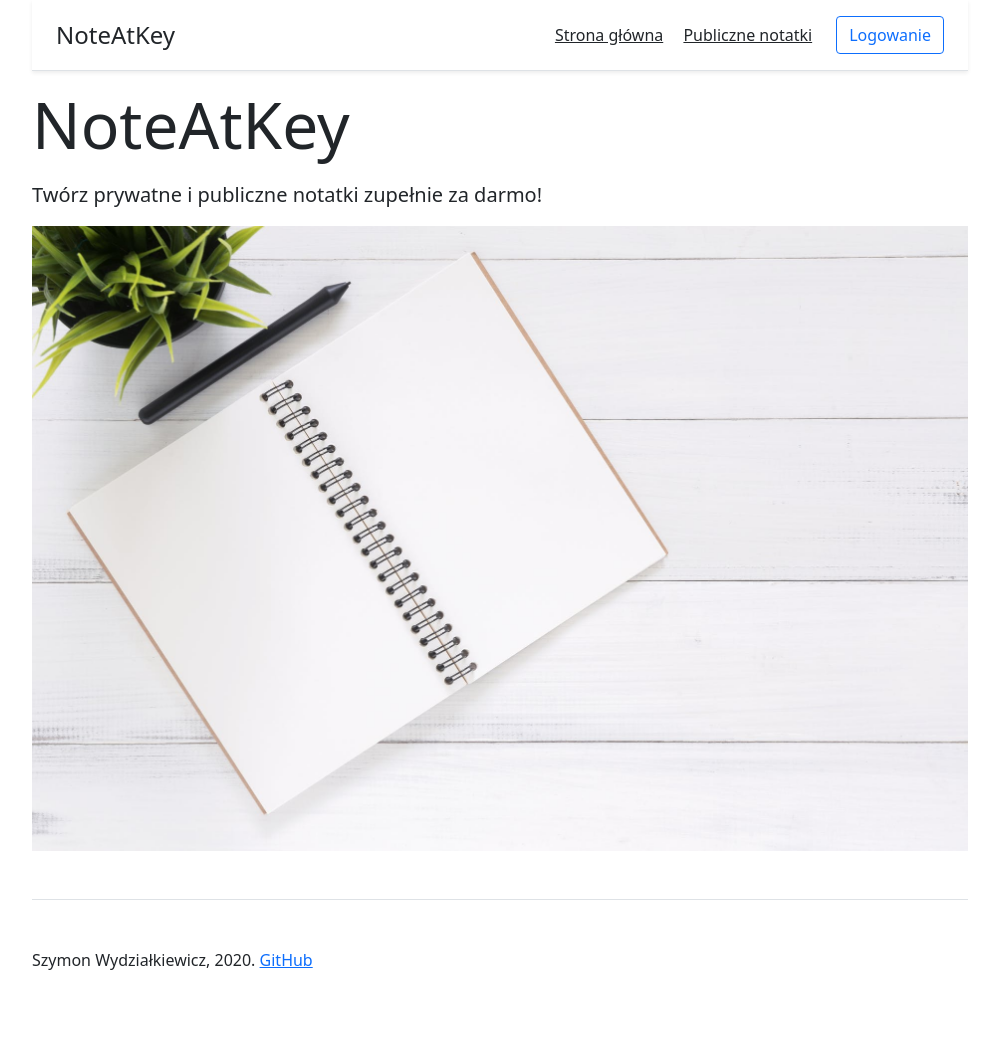
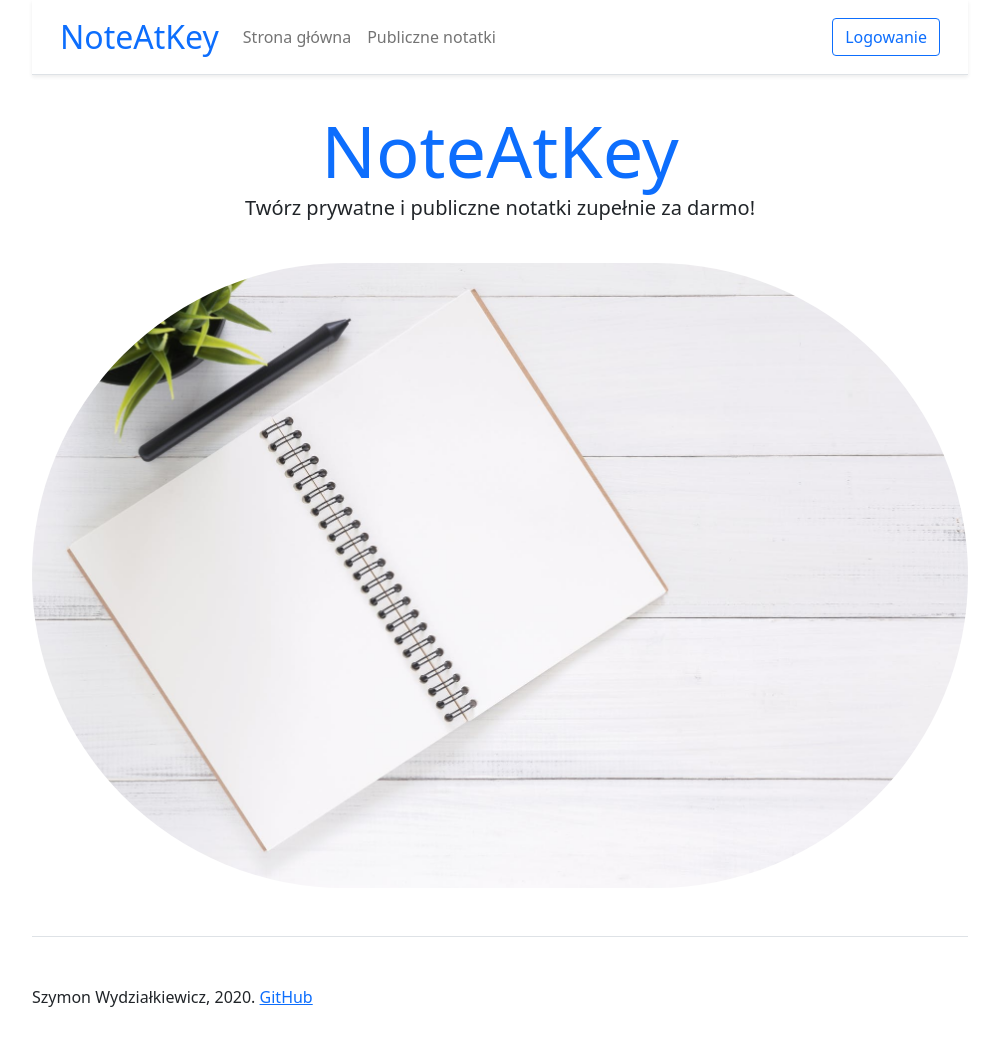
Before and after one commit to Wydzials/NoteAtKey, a Python web app: template web/templates/index.html in a window 1280 px wide. Shown: the whole page, without its empty margins (140-1139 px from the left). Before the commit the page ends 970 px from the top, so only its background shows below. Run offline with Jinja, Linux system fonts and the light colour scheme; the template is opened without the code that fills it, so the values that code supplies are empty.

Commit message:
Upgrade templates styling, rebuild navbar

```diff
--- a/web/templates/base.html
+++ b/web/templates/base.html
@@ -1,6 +1,7 @@
 <!doctype html>
 
 <html lang="pl">
+
 <head>
     <!-- Required meta tags -->
     <meta charset="utf-8">
@@ -19,17 +20,35 @@
 
 <body>
     <div class="container">
-        <header class="d-flex flex-column flex-md-row align-items-center p-3 px-md-4 mb-3 border-bottom shadow-sm">
-            <p class="h4 my-0 me-md-auto fw-normal">NoteAtKey</p>
-            <nav class="my-2 my-md-0 me-md-3">
-                <a class="p-2 text-dark" href="{{ url_for('index') }}">Strona główna</a>
-                <a class="p-2 text-dark" href="#">Publiczne notatki</a>
-            </nav>
-            <a class="btn btn-outline-primary" href="{{ url_for('login') }}">Logowanie</a>
-        </header>
+        <nav class="navbar px-3 mb-2 navbar-expand-lg navbar-light bg-white border-bottom shadow-sm">
+            <div class="container-fluid">
+                <a class="navbar-brand text-primary lead" style="font-size: 2rem">NoteAtKey</a>
+                <button class="navbar-toggler" type="button" data-bs-toggle="collapse" data-bs-target="#navbarSupportedContent" aria-controls="navbarSupportedContent" aria-expanded="false" aria-label="Toggle navigation">
+                    <span class="navbar-toggler-icon"></span>
+                </button>
+                <div class="collapse navbar-collapse" id="navbarSupportedContent">
+                    <ul class="navbar-nav me-auto mb-2 mb-lg-0">
+                        <li class="nav-item">
+                            <a class="nav-link" href="{{ url_for('index') }}">Strona główna</a>
+                        </li>
+                        <li class="nav-item">
+                            <a class="nav-link" href="#">Publiczne notatki</a>
+                        </li>
+                    </ul>
+                    <div class="d-flex">
+                        {% if "username" in session %}
+                        <span class="navbar-text mx-2">{{ session["username"] }}</span>
+                        <a class="btn btn-outline-primary" href="{{ url_for('logout') }}">Wyloguj</a>
+                        {% else %}
+                        <a class="btn btn-outline-primary" href="{{ url_for('login') }}">Logowanie</a>
+                        {% endif %}
+                    </div>
+                </div>
+            </div>
+        </nav>
     </div>
 
-    <main class="container">
+    <main class="container my-2">
         {% with messages = get_flashed_messages(with_categories=true) %}
         {% if messages %}
         <div class="row justify-content-center">
@@ -37,7 +56,6 @@
                 {% for category, message in messages %}
                 <div class="alert alert-{{ category }} alert-dismissible fade show" role="alert">
                     {{ message }}
-
                     <button type="button" class="btn-close" data-bs-dismiss="alert" aria-label="Zamknij"></button>
                 </div>
                 {% endfor %}
@@ -57,4 +75,5 @@
     <!-- Bootstrap javascript -->
     <script src="https://cdn.jsdelivr.net/npm/bootstrap@5.0.0-beta1/dist/js/bootstrap.bundle.min.js" integrity="sha384-ygbV9kiqUc6oa4msXn9868pTtWMgiQaeYH7/t7LECLbyPA2x65Kgf80OJFdroafW" crossorigin="anonymous"></script>
 </body>
+
 </html>
--- a/web/templates/index.html
+++ b/web/templates/index.html
@@ -3,9 +3,9 @@
 
 {% block body %}
 
-<p class="display-3">NoteAtKey</p>
-<p class="lead">Twórz prywatne i publiczne notatki zupełnie za darmo!</p>
+<p class="display-2 text-center text-primary pt-4 my-2 mb-0">NoteAtKey</p>
+<p class="lead text-center pb-4">Twórz prywatne i publiczne notatki zupełnie za darmo!</p>
 
-<img src="{{ url_for('static', filename='notebook.jpeg') }}" class="img-fluid" alt="Notatnik">
+<img src="{{ url_for('static', filename='notebook.jpeg') }}" class="img-fluid rounded-pill" alt="Notatnik">
 
 {% endblock %}
```
